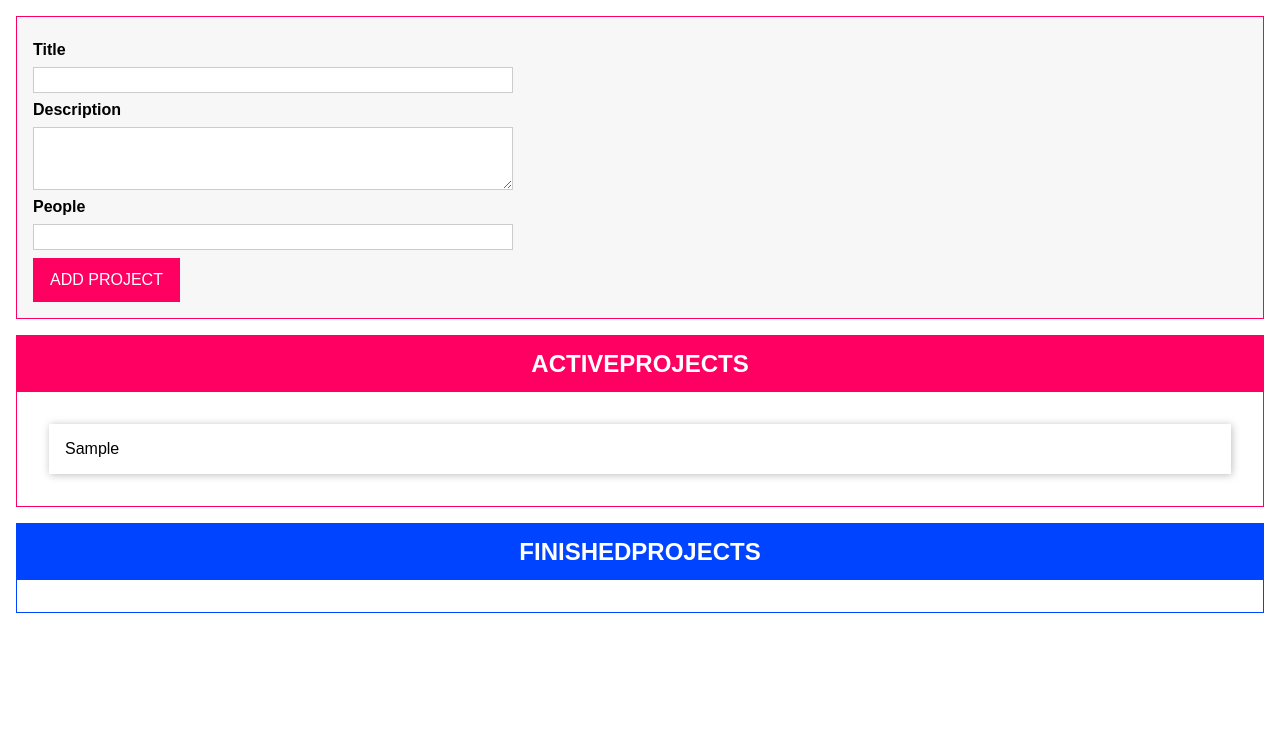
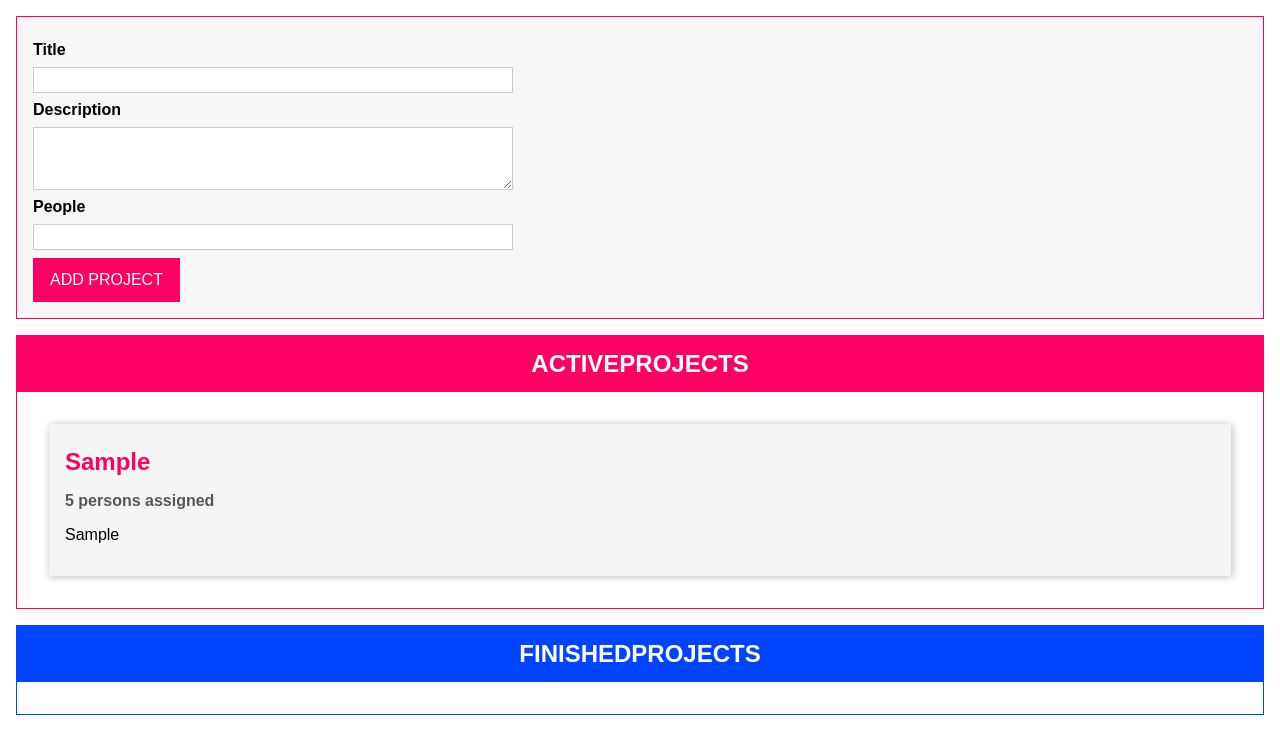
Before and after one commit to i-zimmerman/drag-and-drop, a website with bundled scripts: page index.html in a window 1280 px wide. Both pictures are taken after typing "Sample", "Sample", "5" into the empty fields and a click on the button "ADD PROJECT". Built offline with nearby package versions, Linux system fonts and the light colour scheme.

Commit message:
implement drag and drop

```diff
--- a/app.css
+++ b/app.css
@@ -91,6 +91,7 @@
   box-shadow: 1px 1px 8px rgba(0, 0, 0, 0.26);
   padding: 1rem;
   margin: 1rem;
+  background-color: whitesmoke;
 }
 
 .projects li h2 {
--- a/index.html
+++ b/index.html
@@ -27,7 +27,11 @@
       </form>
     </template>
     <template id="single-project">
-      <li></li>
+      <li draggable="true">
+        <h2></h2>
+        <h3></h3>
+        <p></p>
+      </li>
     </template>
     <template id="project-list">
       <section class="projects">
--- a/src/app.ts
+++ b/src/app.ts
@@ -1,4 +1,18 @@
 // Code goes here!
+
+// Drag and Drop interfaces
+
+interface Draggable {
+  dragStartHandler(event: DragEvent): void;
+  dragEndHandler(event: DragEvent): void;
+}
+
+interface DragTarget {
+  dragOverHandler(event: DragEvent): void;
+  dropHandler(event: DragEvent): void;
+  // if user leaves, or cancells drop
+  dragLeaveHandler(event: DragEvent): void;
+}
 
 // Validation
 interface Validatable {
@@ -113,14 +127,26 @@
     return this.instance;
   }
 
+  private updateListeners() {
+    for (const listenerFn of this.listeners) {
+      listenerFn(this.projects.slice());
+    }
+  }
+
   addProject(title: string, descr: string, people: number) {
     const id = Math.random().toString();
     const project = new Project(title, id, descr, people, ProjectStatus.Active);
 
     this.projects.push(project);
+    this.updateListeners();
+  }
 
-    for (const listenerFn of this.listeners) {
-      listenerFn(this.projects.slice());
+  moveProject(projectId: string, newStatus: ProjectStatus) {
+    const project = this.projects.find((project) => project.id === projectId);
+
+    if (project && project.status !== newStatus) {
+      project.status = newStatus;
+      this.updateListeners();
     }
   }
 }
@@ -169,7 +195,56 @@
   abstract renderContent(): void;
 }
 
-class ProjectList extends Component<HTMLDivElement, HTMLElement> {
+class ProjectItem
+  extends Component<HTMLUListElement, HTMLLIElement>
+  implements Draggable
+{
+  private project: Project;
+
+  // convention - getters below other fields
+  // private methods before public
+
+  get persons() {
+    if (this.project.people === 1) {
+      return "1 person";
+    } else {
+      return `${this.project.people} persons`;
+    }
+  }
+
+  constructor(hostId: string, project: Project) {
+    super("single-project", hostId, false, project.id);
+    this.project = project;
+
+    this.configure();
+    this.renderContent();
+  }
+
+  @Autobind
+  dragStartHandler(event: DragEvent) {
+    // special prop for drag events
+    // attach data and then extract upon a drop
+    event.dataTransfer!.setData("text/plain", this.project.id);
+    event.dataTransfer!.effectAllowed = "move";
+  }
+  dragEndHandler(_: DragEvent) {}
+
+  configure() {
+    this.element.addEventListener("dragstart", this.dragStartHandler);
+    this.element.addEventListener("dragend", this.dragEndHandler);
+  }
+
+  renderContent() {
+    this.element.querySelector("h2")!.textContent = this.project.title;
+    this.element.querySelector("h3")!.textContent = this.persons + " assigned";
+    this.element.querySelector("p")!.textContent = this.project.descr;
+  }
+}
+
+class ProjectList
+  extends Component<HTMLDivElement, HTMLElement>
+  implements DragTarget
+{
   assignedProjects: any[];
 
   constructor(private type: "active" | "finished") {
@@ -177,6 +252,34 @@
     this.assignedProjects = [];
     this.configure();
     this.renderContent();
+  }
+
+  @Autobind
+  dragLeaveHandler(event: DragEvent) {
+    const listEl = this.element.querySelector("ul")!;
+    listEl.classList.remove("droppable");
+  }
+
+  @Autobind
+  dragOverHandler(event: DragEvent) {
+    if (event.dataTransfer && event.dataTransfer.types[0] === "text/plain") {
+      // drop event will only be triggered on an element
+      // if in drag over handler on that same element
+      // you call prevent default
+      // default is to not allow dropping
+      event.preventDefault();
+      const listEl = this.element.querySelector("ul")!;
+      listEl.classList.add("droppable");
+    }
+  }
+
+  @Autobind
+  dropHandler(event: DragEvent) {
+    const prjId = event.dataTransfer!.getData("text/plain");
+    state.moveProject(
+      prjId,
+      this.type === "active" ? ProjectStatus.Active : ProjectStatus.Finished
+    );
   }
 
   renderProjects() {
@@ -187,13 +290,15 @@
     listEl.innerHTML = "";
 
     for (const prjItem of this.assignedProjects) {
-      const listItem = document.createElement("li");
-      listItem.textContent = prjItem.title;
-      listEl.appendChild(listItem);
+      new ProjectItem(this.element.querySelector("ul")!.id, prjItem);
     }
   }
 
   configure() {
+    this.element.addEventListener("dragover", this.dragOverHandler);
+    this.element.addEventListener("dragleave", this.dragLeaveHandler);
+    this.element.addEventListener("drop", this.dropHandler);
+
     // arrow func don’t define their own context since it doesn’t have its own this context.
     // arrow func inherit that from the parent scope whenever you call this.
     state.addListener((projects: Project[]) => {
```
